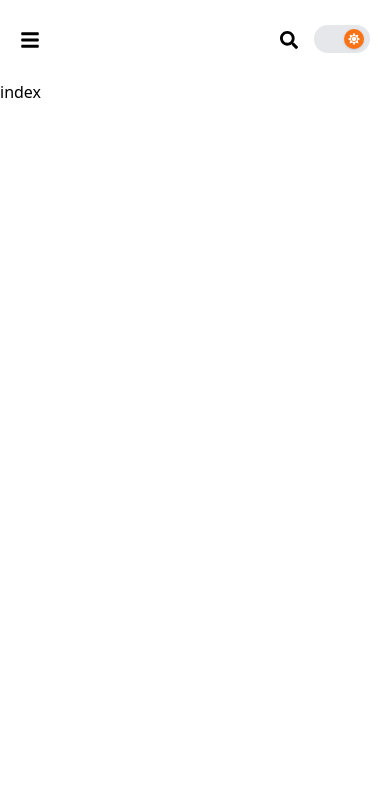
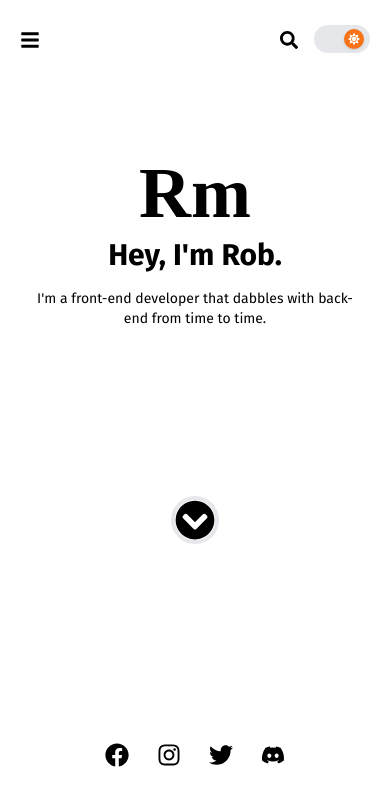
Before and after one commit to RWMoo/nextjs-tailwind-blog, a Next.js app: page / in a window 390 px wide. Shown: the top 806 px of the page. Built offline with nearby package versions, Linux system fonts and the light colour scheme; a web font is replaced by a local one.

Commit message:
homepage (mobile)

```diff
--- a/components/layouts/PageLayout.jsx
+++ b/components/layouts/PageLayout.jsx
@@ -13,6 +13,7 @@ const PageLayout = ({ children }) => {
         initial="initial"
         animate="animate"
         exit="exit"
+        className="xl:container flex-grow px-4 md:px-8 mx-auto"
       >
         {children}
       </motion.div>
--- a/components/navigation/LinkItem.jsx
+++ b/components/navigation/LinkItem.jsx
@@ -4,11 +4,11 @@ import { Menu } from "@headlessui/react";
 
 const LinkItem = ({ name, link }) => {
   return (
-    <Menu.Item className="py-3 text-center text-primary ">
+    <Menu.Item className="py-3 text-center">
       {() => (
         <Link href={link} passHref>
           <a
-            className={`bg-secondary hover:bg-primary py-4 text-center text-sm text-accent font-display`}
+            className={`py-4 text-center text-sm bg-gray-300 w-full`}
           >
             {name}
           </a>
--- a/components/navigation/Navigation.jsx
+++ b/components/navigation/Navigation.jsx
@@ -33,12 +33,12 @@ const links = [
 
 const Navigation = () => {
   return (
-    <nav className="flex py-6 justify-between items-center px-5 h-20 w-full bg-primary text-body">
+    <nav className="flex py-6 justify-between items-center px-5 h-20 w-full">
       <Menu>
         <Menu.Button>
           <FaBars className="text-xl " />
         </Menu.Button>
-        <Menu.Items className="w-full absolute left-0 py-4 bg-secondary shadow-lg top-0 z-40 flex flex-col font-display">
+        <Menu.Items className="w-full absolute left-0 py-4 shadow-lg top-0 z-40 flex flex-col font-display">
           <motion.div
             initial="hidden"
             animate="show"
--- /dev/null
+++ b/pages/blog/index.jsx
@@ -0,0 +1,12 @@
+import React from "react";
+import PageLayout from "../../components/layouts/PageLayout";
+
+const Blog = () => {
+  return(
+    <PageLayout>
+      <p>blog</p>
+    </PageLayout>
+  )
+}
+
+export default Blog;
--- a/pages/index.js
+++ b/pages/index.js
@@ -1,9 +1,62 @@
-import PageLayout from '../components/layouts/PageLayout'
+import { useState } from "react";
+import { motion } from "framer-motion";
+import { fadeInOut, fadeInOutDown } from "../utils/animations";
+import { useRouter } from "next/router";
+import PageLayout from "../components/layouts/PageLayout";
+import {
+  FaChevronCircleDown,
+  FaFacebook,
+  FaInstagram,
+  FaTwitter,
+  FaDiscord,
+} from "react-icons/fa";
 
-export default function Home() {
+const Home = () => {
+  const router = useRouter();
+  const [navigate, setNavigate] = useState(false);
+
+  const onNavigate = () => {
+    setNavigate(true);
+    router.push("/blog");
+  };
+
   return (
     <PageLayout>
-      <p>index</p>
+      <div className="flex h-full flex-col justify-around items-center text-center">
+        <motion.div
+          variants={fadeInOut}
+          animate={navigate ? "exit" : "animate"}
+        >
+          <h1 className="font-title text-7xl font-bold">Rm</h1>
+          <p className="mt-2 text-3xl font-bold font-display max-w-xs mx-auto">
+            Hey, I&apos;m Rob.
+          </p>
+          <p className="text-sm mt-4 font-display max-w-xs mx-auto">
+            I&apos;m a front-end developer that dabbles with back-end from time
+            to time.
+          </p>
+        </motion.div>
+        <motion.button
+          onClick={onNavigate}
+          variants={fadeInOutDown}
+          animate={navigate ? "exit" : "animate"}
+          className=" mx-auto text-5xl p-3 "
+        >
+          <FaChevronCircleDown className="rounded-full border-4 transition duration-400 transform hover:scale-125" />
+        </motion.button>
+        <motion.div
+          variants={fadeInOut}
+          animate={navigate ? "exit" : "animate"}
+          className="flex justify-center space-x-7 text-2xl mt-8"
+        >
+          <FaFacebook className="transition duration-400 transform hover:scale-110" />
+          <FaInstagram className="transition duration-400 transform hover:scale-110" />
+          <FaTwitter className="transition duration-400 transform hover:scale-110" />
+          <FaDiscord className="transition duration-400 transform hover:scale-110" />
+        </motion.div>
+      </div>
     </PageLayout>
-  )
-}
+  );
+};
+
+export default Home;
--- a/styles/globals.css
+++ b/styles/globals.css
@@ -9,3 +9,11 @@ div#__next,
 div#__next > div {
   height: 100%;
 }
+
+input,
+textarea,
+button,
+select,
+a {
+  -webkit-tap-highlight-color: rgba(0,0,0,0);
+}
--- a/utils/animations.js
+++ b/utils/animations.js
@@ -14,28 +14,39 @@ export const navigationItemVariants = {
 };
 
 export const pageVariants = {
-  initial: { opacity: 0, y: -150 },
+  initial: { opacity: 0, y: -25 },
   animate: {
     opacity: 1,
     y: 0,
     transition: {
       y: {
-          duration: 1,
+        duration: 0.3,
       },
       opacity: {
-          delay: 0.5,
-          duration: 1,
+        duration: 0.3,
       },
     },
   },
   exit: {
     opacity: 0,
-      y: 50,
+    y: 25,
     transition: {
       duration: 0.3,
       y: {
-          delay: 0.1
-        }
+        delay: 0.1,
       },
     },
-}
+  },
+};
+
+export const fadeInOut = {
+  initial: { opacity: 0 },
+  animate: { opacity: 1 },
+  exit: { opacity: 0 },
+};
+
+export const fadeInOutDown = {
+  initial: { y: -75, opacity: 0 },
+  animate: { y: 0, opacity: 1 },
+  exit: { y: 75, opacity: 0 },
+};
```
Lines whose indentation alone changed are shown as unchanged.
